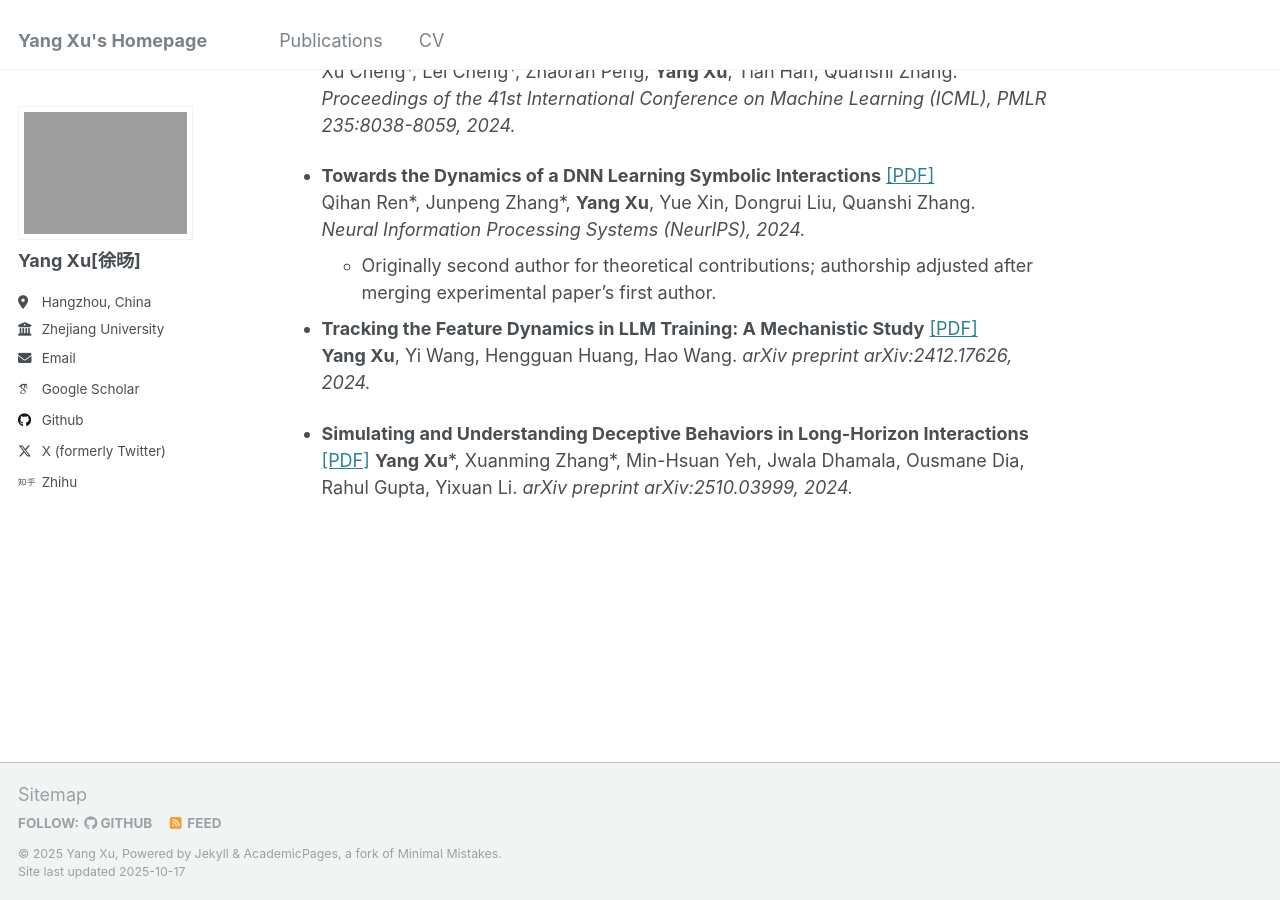
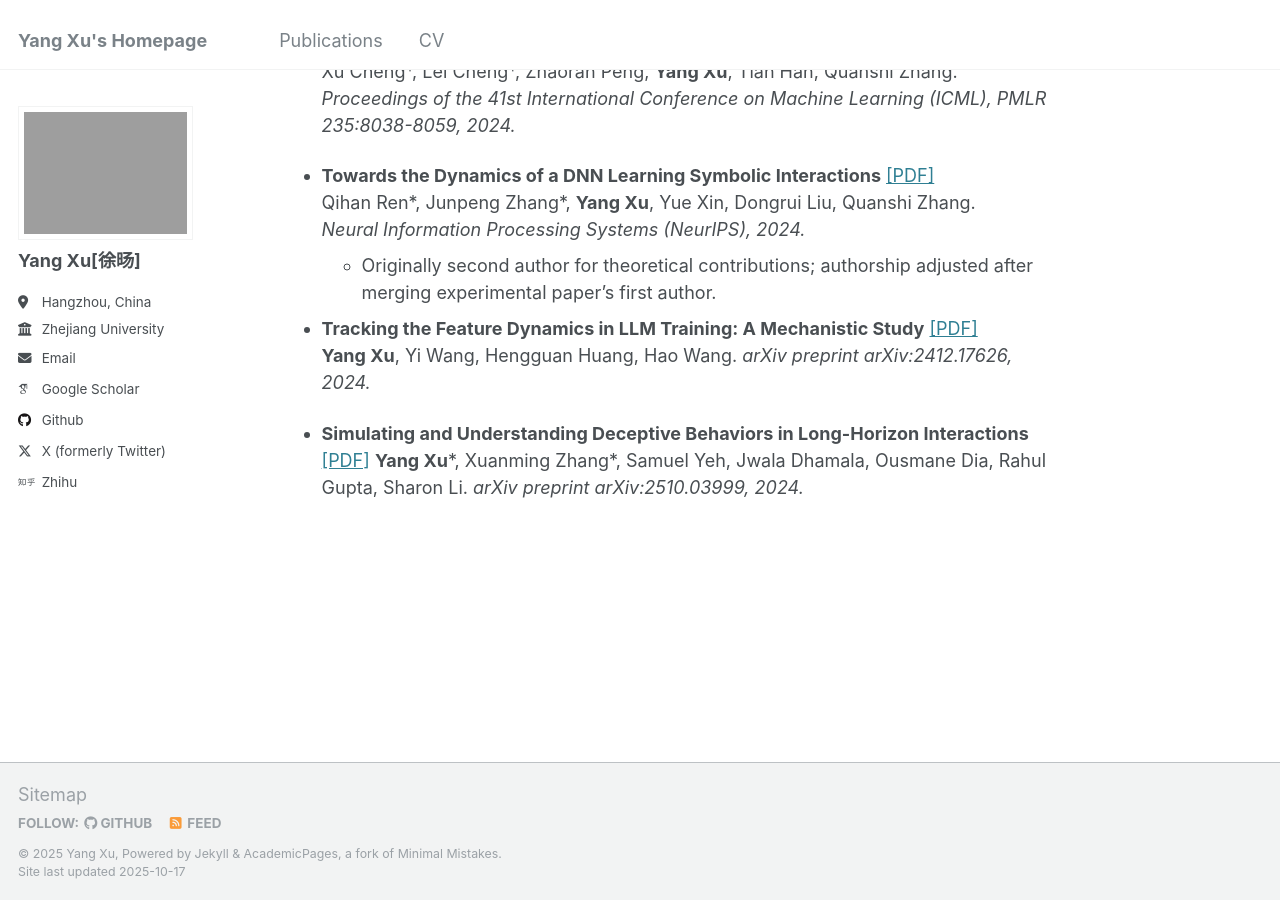
Before and after one commit to Superposition09m/Superposition09m.github.io, a Jekyll site: the page built from _pages/about.md, in a window 1280 px wide and 900 px high, scrolled down 1128 px. Built offline with Jekyll 4.4.1, drawn with Linux system fonts in a browser that asks for light colours; some web fonts are replaced.

Commit message:
CV update

```diff
--- a/_pages/about.md
+++ b/_pages/about.md
@@ -39,5 +39,5 @@ Selected Papers
   *arXiv preprint arXiv:2412.17626, 2024.*
 
 - **Simulating and Understanding Deceptive Behaviors in Long-Horizon Interactions** [\[PDF\]](https://arxiv.org/abs/2510.03999)
-  **Yang Xu**\*, Xuanming Zhang\*, Min-Hsuan Yeh, Jwala Dhamala, Ousmane Dia, Rahul Gupta, Yixuan Li.
+  **Yang Xu**\*, Xuanming Zhang\*, Samuel Yeh, Jwala Dhamala, Ousmane Dia, Rahul Gupta, Sharon Li.
   *arXiv preprint arXiv:2510.03999, 2024.*
```
Also changed, not shown: 2 other files.
